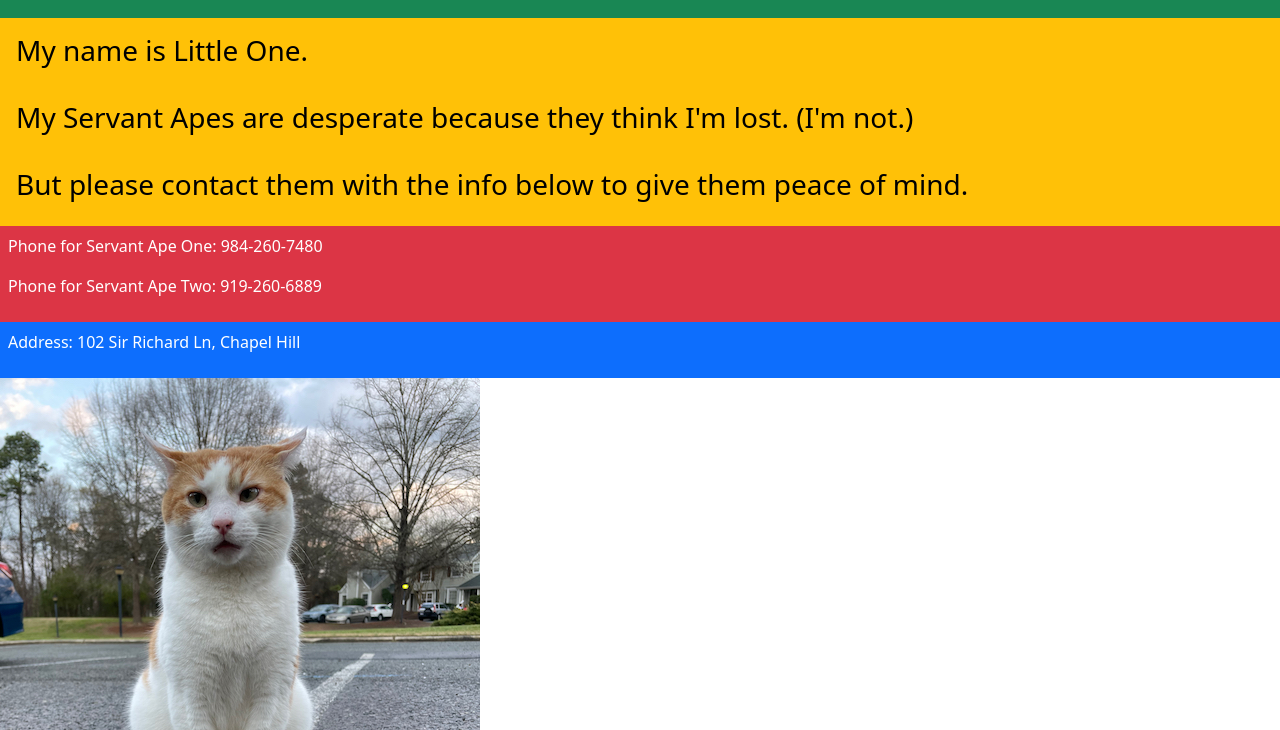
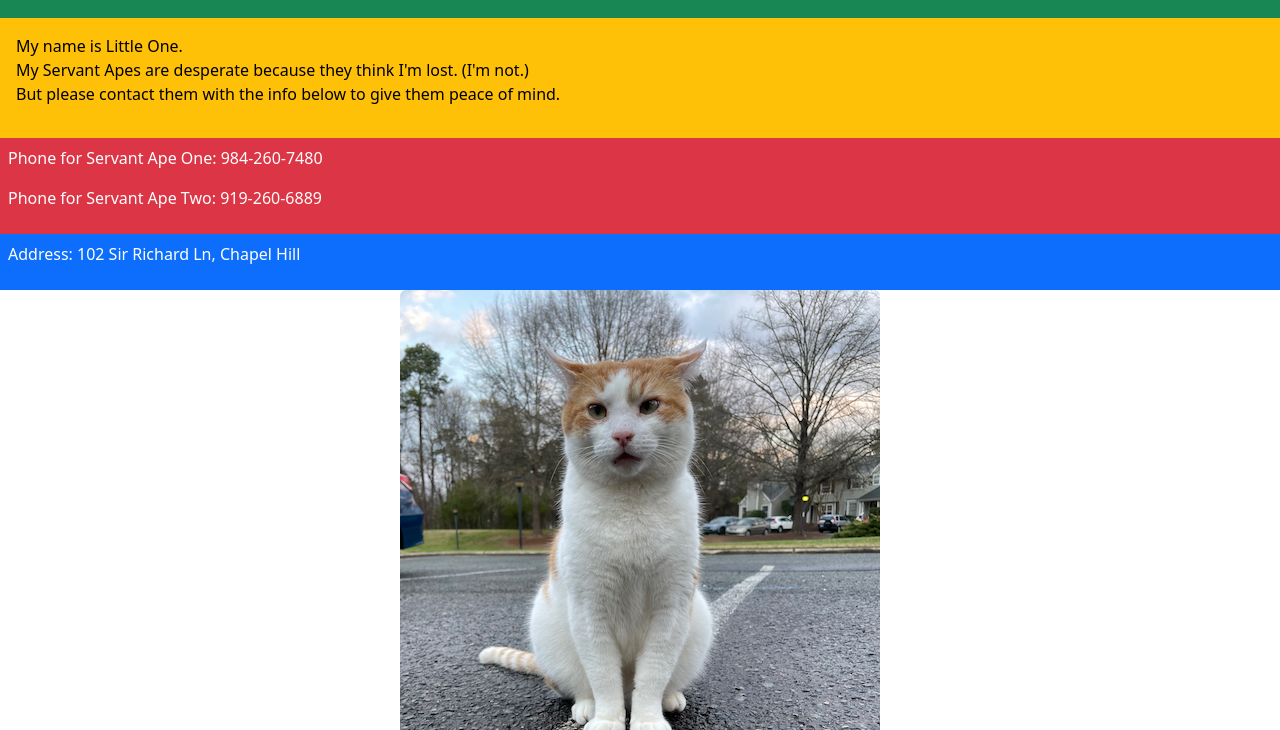
Before and after one commit to ViralSeq/little-one, a plain HTML site: page index.html in a window 1280 px wide. Shown: the part 70-800 px from the top of the page. Drawn offline with nearby package versions, Linux system fonts and the light colour scheme.

Commit message:
Update index.html

```diff
--- a/index.html
+++ b/index.html
@@ -1,5 +1,8 @@
+<!DOCTYPE html>
+<html>
 <link href="https://cdn.jsdelivr.net/npm/bootstrap@5.3.2/dist/css/bootstrap.min.css" rel="stylesheet" integrity="sha384-T3c6CoIi6uLrA9TneNEoa7RxnatzjcDSCmG1MXxSR1GAsXEV/Dwwykc2MPK8M2HN" crossorigin="anonymous">
 
+<meta name="viewport" content="width=device-width, initial-scale=1">
 <head>
     <title>Little One</title>
 </head>
@@ -7,15 +10,15 @@
 <div class="text-bg-success p-3"><h1><strong>Hey, you found me!</strong></h1></div>
 
 <div class="text-bg-warning p-3">
-    <h3>
+    <p>
         My name is Little One.
-        <br><br>
+        <br>
         My Servant Apes are desperate because they think I'm lost.
         (I'm not.)
-    <br>
-    <br>
-    But please contact them with the info below to give them peace of mind.
-</h3></div>
+        <br>
+        But please contact them with the info below to give them peace of mind.
+    </p>
+</div>
 
 <div class="text-bg-danger p-2">
     <p>Phone for Servant Ape One: 984-260-7480</p>
@@ -26,6 +29,7 @@
     <p>Address: 102 Sir Richard Ln, Chapel Hill</p>
 </div>
 
-<span class="align-middle">
-<img src = "img/littleone.jpeg"></img>
-</span>
+<div class="text-center">
+    <img src = "img/littleone.jpeg" class="img-fluid rounded mx-auto" alt="little one"></img>
+</div>
+</html>
```
